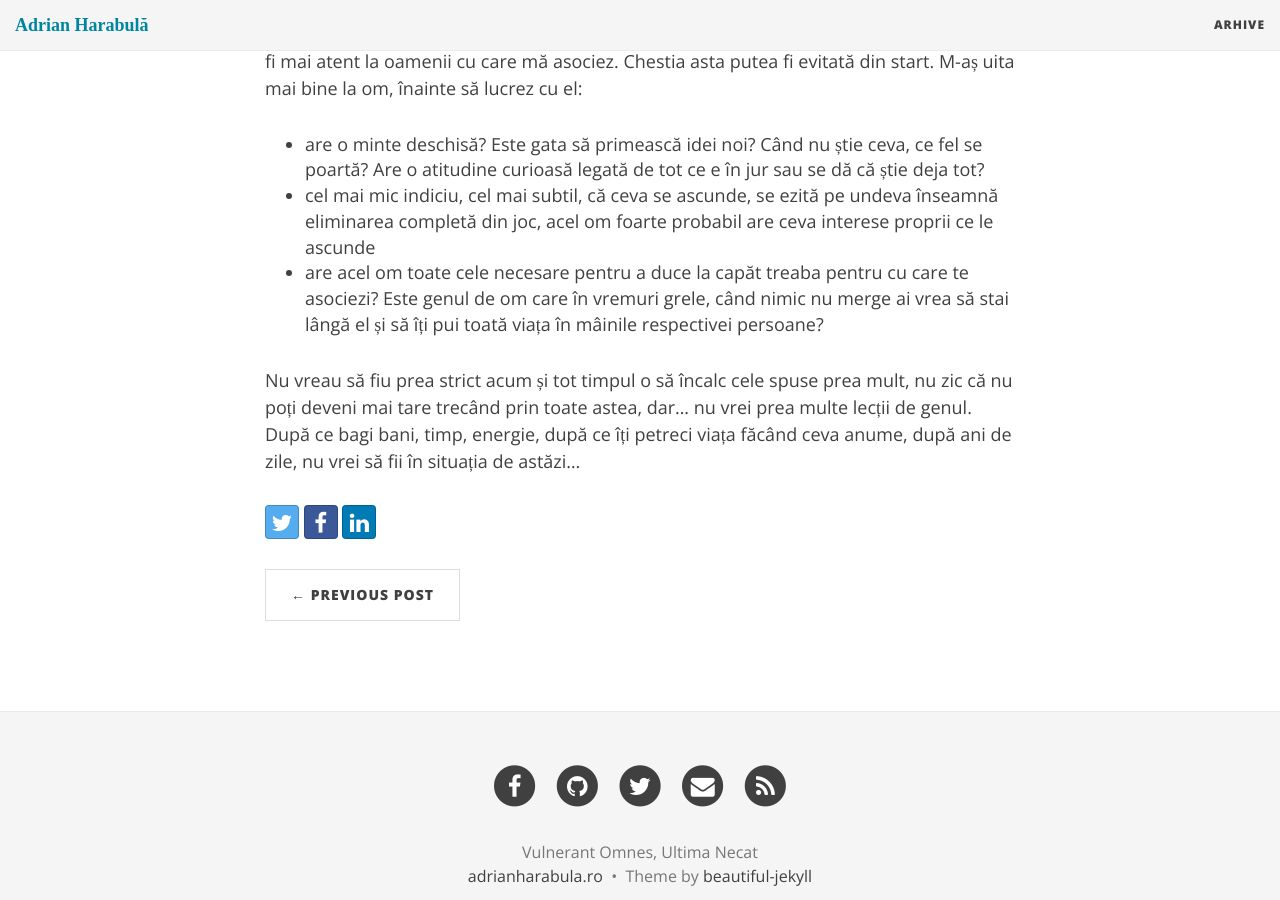
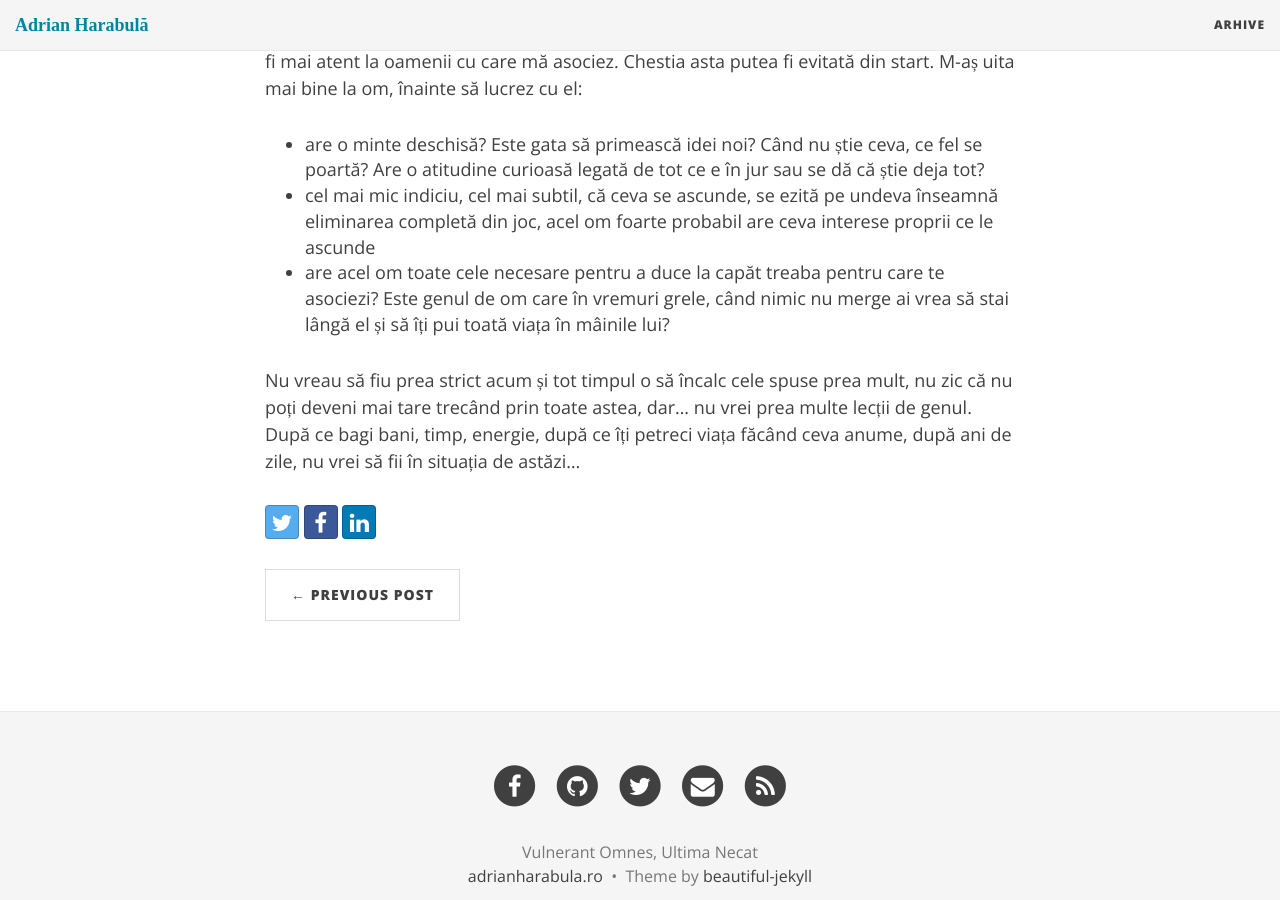
Before and after one commit to adrianharabula/adrianharabula.github.io, a Jekyll site: the page built from _posts/2016-10-29-30min-in-joc-si-nu-stii-cine-pierde.md, in a window 1280 px wide and 900 px high, scrolled down 857 px. Built offline with Jekyll 4.4.1, drawn with Linux system fonts in a browser that asks for light colours; nearby versions of some CDN libraries.

Commit message:
Update 2016-10-29-30min-in-joc-si-nu-stii-cine-pierde.md

```diff
--- a/_posts/2016-10-29-30min-in-joc-si-nu-stii-cine-pierde.md
+++ b/_posts/2016-10-29-30min-in-joc-si-nu-stii-cine-pierde.md
@@ -15,6 +15,6 @@ Ce aș face tura viitoare? Există o vorbă în poker, cum că dacă ești 30 de
 
   * are o minte deschisă? Este gata să primească idei noi? Când nu știe ceva, ce fel se poartă? Are o atitudine curioasă legată de tot ce e în jur sau se dă că știe deja tot?
   * cel mai mic indiciu, cel mai subtil, că ceva se ascunde, se ezită pe undeva înseamnă eliminarea completă din joc, acel om foarte probabil are ceva interese proprii ce le ascunde
-  * are acel om toate cele necesare pentru a duce la capăt treaba pentru cu care te asociezi? Este genul de om care în vremuri grele, când nimic nu merge ai vrea să stai lângă el și să îți pui toată viața în mâinile respectivei persoane?
+  * are acel om toate cele necesare pentru a duce la capăt treaba pentru care te asociezi? Este genul de om care în vremuri grele, când nimic nu merge ai vrea să stai lângă el și să îți pui toată viața în mâinile lui?
 
 Nu vreau să fiu prea strict acum și tot timpul o să încalc cele spuse prea mult, nu zic că nu poți deveni mai tare trecând prin toate astea, dar... nu vrei prea multe lecții de genul. După ce bagi bani, timp, energie, după ce îți petreci viața făcând ceva anume, după ani de zile, nu vrei să fii în situația de astăzi...
```
